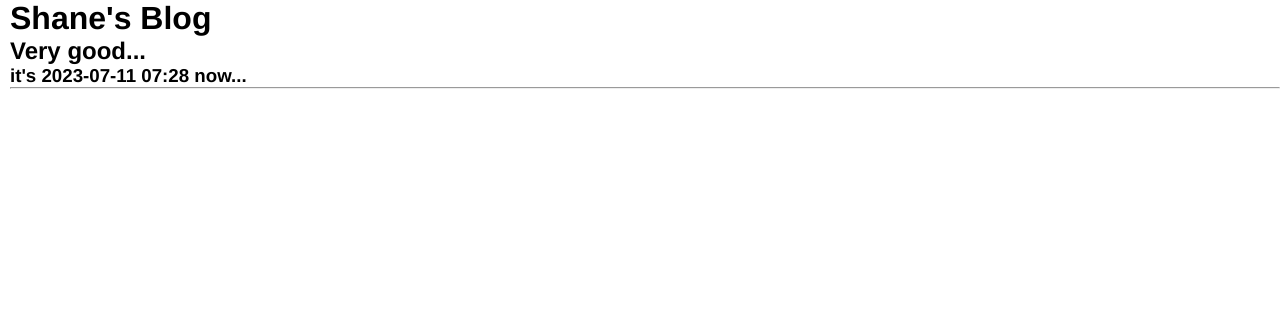
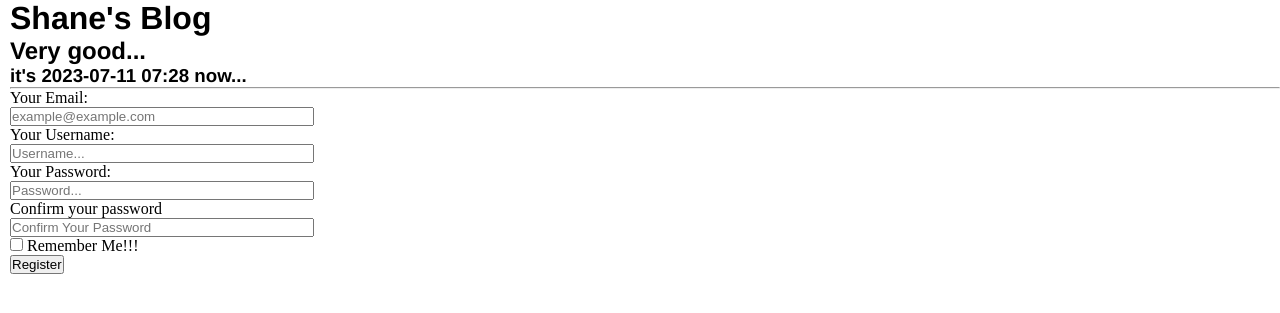
Before and after one commit to Shane-hcker/myblog, a Flask app: page /signup in a window 1280 px wide. Shown: the part 35-348 px from the top of the page. Run offline with Flask 3, Linux system fonts and the light colour scheme; parts of the project's set-up code (start-up, migrations or seed data) failed here and were passed over.

Commit message:
added custom validators

```diff
--- a/app/forms.py
+++ b/app/forms.py
@@ -1,31 +1,27 @@
 # -*- encoding: utf-8 -*-
-from typing import *
-from abc import ABCMeta, abstractmethod
 from flask_wtf import FlaskForm
 from wtforms import StringField, BooleanField, PasswordField, SubmitField
 from wtforms.validators import DataRequired, Length, Email
 
+from app.utils.validators import ConfirmMatch
 
-class UserForm(metaclass=BaseForm):
+
+__all__ = ['UserLoginForm', 'UserRegForm']
+
+
+class UserForm(FlaskForm):
     email = StringField(label='Your Email:', validators=[DataRequired(),
                         Email('Invalid Email', check_deliverability=True)])
     username = StringField(label='Your Username:', validators=[DataRequired(), Length(min=4, max=52)])
     password = PasswordField(label='Your Password:', validators=[DataRequired(), Length(min=8, max=64)])
-
-    @abstractmethod
-    def foo(self): pass
 
 
 class UserLoginForm(UserForm):
     remember = BooleanField(label='Remember Me!!!')
     login = SubmitField(label='Login')
 
-    def foo(self): pass
 
-
-class UserRegForm(UserLoginForm):
-    confirm_password = StringField('Confirm your password', validators=[DataRequired()])
+class UserRegForm(UserForm):
+    confirm_password = PasswordField('Confirm your password', validators=[DataRequired(), ConfirmMatch()])
     remember = BooleanField(label='Remember Me!!!')
     register = SubmitField(label='Register')
-
-    def foo(self): pass
--- a/app/routes.py
+++ b/app/routes.py
@@ -29,7 +29,7 @@ def getPosts() -> List[Dict[str, Any]]:
 
 @app.route('/')
 @app.route('/home')
-@login_required
+@login_required  #
 def home():
     # the chosen path name for templates: templates
     return render_template('home.html', route='Home', posts=getPosts())
@@ -58,17 +58,22 @@ async def login() -> Any:
     msg = f'{username} logged in at {login_time}\tRemember: {do_remember}'
     flask.flash(msg)
 
+    # getting `next` from URL
+    next_page = flask.request.args.get('next')
+    print(next_page)
+
     # flask.url_for() -> prevent future route change
     # url_for refers to the func that covers the template
     return flask.redirect(flask.url_for('home'))  # redirect
-
-
-@app.route('/signup', methods=['GET', 'POST'])
-def signup():
-    return render_template('signup.html', route='Sign Up')
 
 
 @app.route('/logout')
 def logout():
     logout_user()  # no args required.
     return flask.redirect(flask.url_for('home'))
+
+
+@app.route('/signup', methods=['GET', 'POST'])
+def signup():
+    if not (regForm := forms.UserRegForm()).validate_on_submit():
+        return render_template('signup.html', regForm=regForm, route='Sign Up')
--- a/app/templates/login.html
+++ b/app/templates/login.html
@@ -4,7 +4,7 @@
 <div class="form">
   <form action='' method='post' novalidate>
     <!-- mandatory for forms -->
-    {{loginform.hidden_tag()}}
+    {{ loginform.hidden_tag() }}
     <div>
       {{ loginform.email.label }} <br>
       {{ loginform.email(placeholder="example@example.com", class='input') }}
--- a/app/templates/signup.html
+++ b/app/templates/signup.html
@@ -3,21 +3,48 @@
 {% block content %}
   <div class="form">
     <form action="" method="post">
+      {{regForm.hidden_tag()}}
       <div>
-
+        {{ regForm.email.label }} <br>
+        {{ regForm.email(placeholder="example@example.com", class='input') }}
+        <!-- error output when sth is not valid -->
+        {% for error in regForm.email.errors %}
+        <br>
+        <span class="error">[{{error}}]</span>
+        {% endfor %}
       </div>
       <div>
+        {{ regForm.username.label }} <br>
+        {{ regForm.username(placeholder="Username...", class='input') }}
 
+        {% for error in regForm.username.errors %}
+        <br>
+        <span class="error">[{{error}}]</span>
+        {% endfor %}
       </div>
       <div>
+        {{ regForm.password.label }} <br>
+        {{ regForm.password(placeholder='Password...', class='input') }}
 
+        {% for error in regForm.password.errors %}
+        <br>
+        <span class="error">[{{error}}]</span>
+        {% endfor %}
       </div>
       <div>
+        {{ regForm.confirm_password.label }} <br>
+        {{ regForm.confirm_password(placeholder='Confirm Your Password', class='input') }}
 
+        {% for error in regForm.confirm_password.errors %}
+        <br>
+        <span class="error">[{{error}}]</span>
+        {% endfor %}
       </div>
       <div>
-
+        {{ regForm.remember() }}
+        {{ regForm.remember.label }}
       </div>
+      {{ regForm.register() }}
     </form>
   </div>
 {% endblock %}
--- /dev/null
+++ b/app/utils/validators.py
@@ -0,0 +1,24 @@
+# -*- encoding: utf-8 -*-
+from typing import *
+from wtforms.validators import (StopValidation, DataRequired)
+
+
+__all__ = ['ConfirmMatch']
+
+
+class ConfirmMatch:
+    def __init__(self, message=None) -> None:
+        self.message = message
+        self.field_flags = {'required': True}
+
+    def __call__(self, form, field):
+        if form.password.data == field.data:
+            return
+
+        if self.message is None:
+            message = field.gettext("Passwords do not match")
+        else:
+            message = self.message
+
+        field.errors[:] = []
+        raise StopValidation(message)
```
Lines whose indentation alone changed are shown as unchanged.
